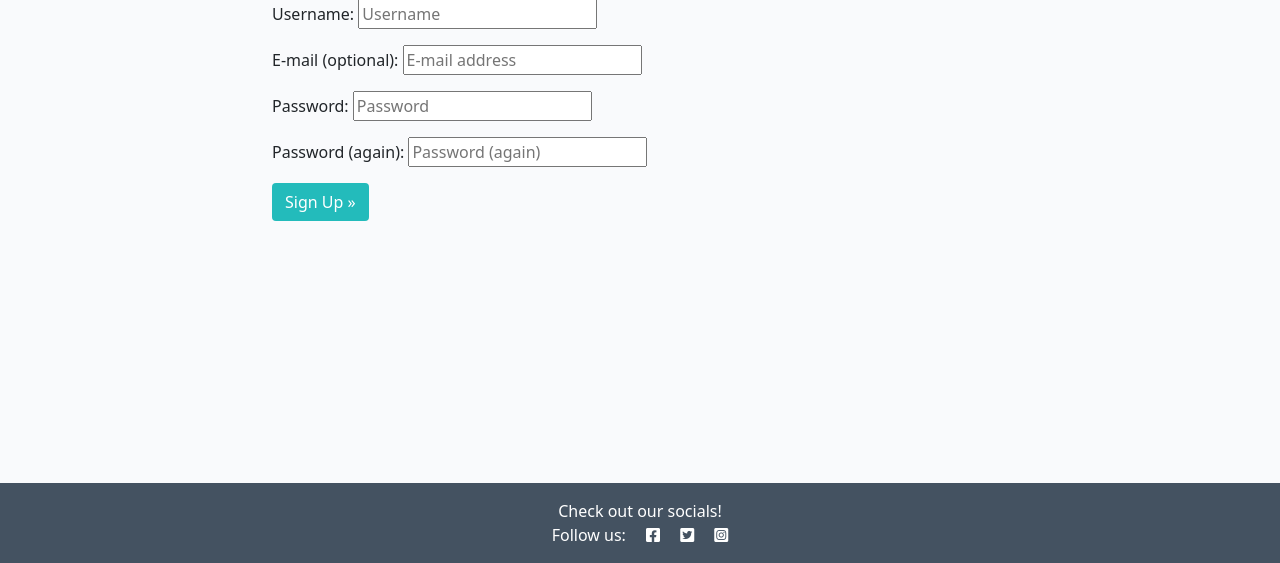
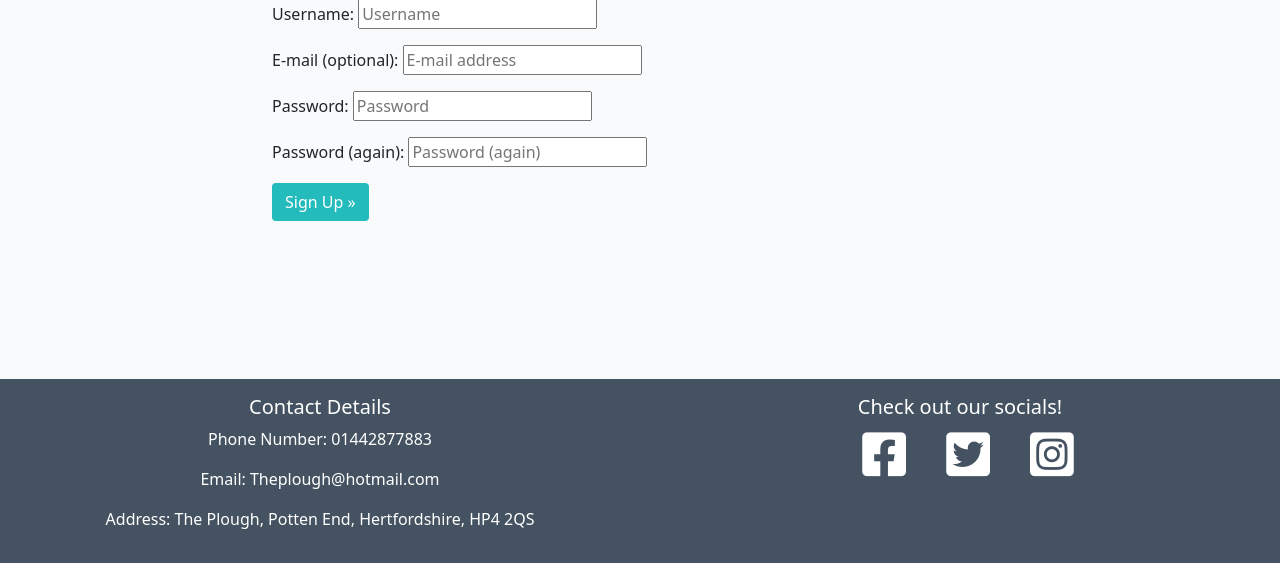
Before and after one commit to jamiebradford123/The-Plough-Booking, a Django app: page /accounts/signup/ in a window 1280 px wide. Shown: the part 237-800 px from the top of the page. Run offline with Django 3.2, Linux system fonts and the light colour scheme.

Commit message:
style footer

```diff
--- a/static/css/style.css
+++ b/static/css/style.css
@@ -219,7 +219,15 @@ a, u {
 .drinks{
     padding: 6px;
 }
-  @media (min-width: 1000px) {
+
+.fab{
+    font-size: 50px;
+    padding-left: 10px;
+    padding-right: 10px;
+    padding-top: 10px;
+}
+
+@media (min-width: 1000px) {
     .card, mb-3, menu-card{
         border-top-left-radius: calc(0.25rem - 1px);
         border-top-right-radius: calc(0.25rem - 1px);
@@ -227,5 +235,11 @@ a, u {
         max-width: 60%;
         margin-left: auto;
         margin-right: auto;
+    }
 }
-  }
+@media (max-width: 500px) {
+    .fab{
+        padding-left: 0px;
+        padding-right: 0px;
+    }
+}
--- a/templates/base.html
+++ b/templates/base.html
@@ -89,8 +89,16 @@
 
     <!-- Footer -->
     <footer class="footer mt-auto py-3 dark-bg">
-        <p class="m-0 text-center text-white">Check out our socials!</p>
-        <p class="m-0 text-center text-white">Follow us:
+        <div class="container-fluid padding">
+            <div class="row text-center">
+                <div class="m-0 text-center text-white col-6">
+                    <h5 >Contact Details</h5>
+                    <p>Phone Number: 01442877883</p>
+                    <p>Email: Theplough@hotmail.com</p>
+                    <p>Address: The Plough, Potten End, Hertfordshire, HP4 2QS</p>
+                </div>
+                <div class="col-6">
+                <h5 class="m-0 text-center text-white">Check out our socials!</h5>
                     <a href="https://en-gb.facebook.com/" target="_blank">
                     <i class="fab fa-facebook-square ms-3"></i>
                     </a>
@@ -100,6 +108,9 @@
                     <a href="https://www.instagram.com/" target="_blank">
                         <i class="fab fa-instagram-square ms-3"></i>
                     </a>
+            </div>
+        </div>
+
     </footer>
     <script>
         setTimeout(function () {
```
Lines whose indentation alone changed are shown as unchanged.
